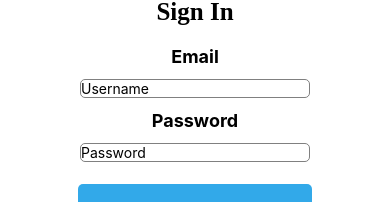
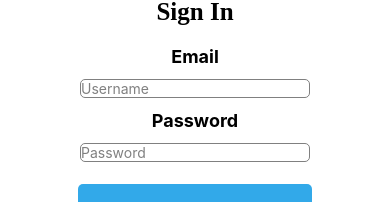
Before and after one commit to ansecede/energy-coach-remake, a React Native app: screen /Login in a window 390 px wide. Shown: the part 382-584 px from the top of the page. Built offline with nearby package versions, Linux system fonts and the light colour scheme; no server answers.

Commit message:
Pruebas en el telefono real

```diff
--- a/src/screens/LoginScreen.js
+++ b/src/screens/LoginScreen.js
@@ -67,9 +67,15 @@ const LoginScreen = () => {
           }}>
           <TextInput
             placeholder={'Username'}
+            placeholderTextColor="gray"
             value={userName}
             onChangeText={userName => setUserName(userName)}
-            style={{ borderColor: 'grey', borderWidth: 1, borderRadius: 5 }}
+            style={{
+              borderColor: 'grey',
+              borderWidth: 1,
+              borderRadius: 5,
+              color: 'black',
+            }}
           />
         </View>
         <Text
@@ -84,10 +90,16 @@ const LoginScreen = () => {
         <View style={{ padding: 2, width: '60%', margin: 10 }}>
           <TextInput
             placeholder={'Password'}
+            placeholderTextColor="gray"
             value={password}
             secureTextEntry={true}
             onChangeText={password => setPassword(password)}
-            style={{ borderColor: 'grey', borderWidth: 1, borderRadius: 5 }}
+            style={{
+              borderColor: 'grey',
+              borderWidth: 1,
+              borderRadius: 5,
+              color: 'black',
+            }}
           />
         </View>
         {/* Cambiar el Button por FormButton, que debe ser un archivo .js */}
```
